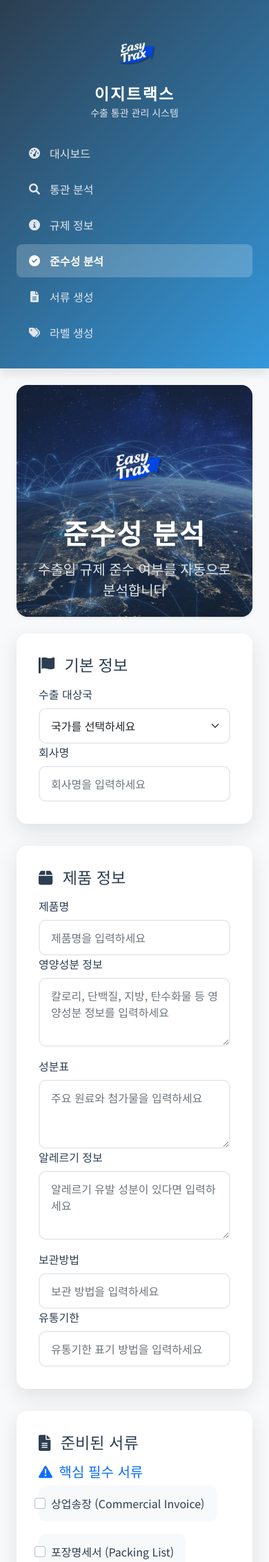
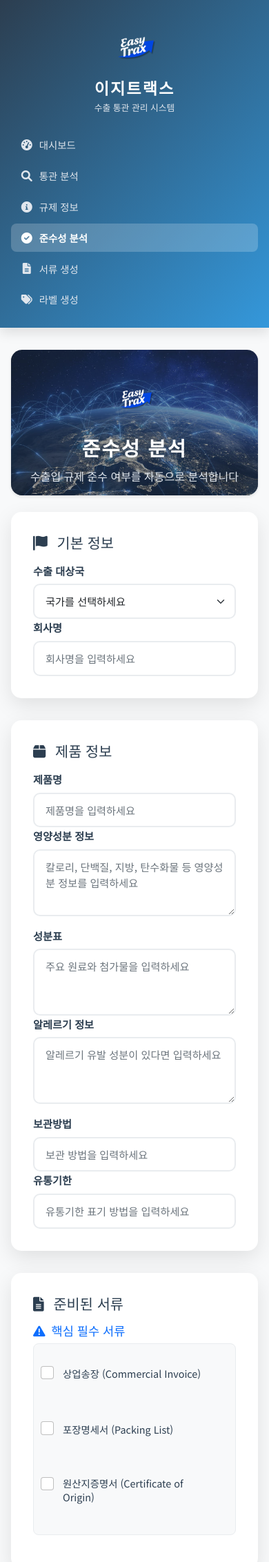
Before and after one commit to yangjiho909/Easytrax, a Flask app: template templates/compliance_analysis.html in a window 390 px wide. Shown: the top 2264 px of the page at 69% size. Run offline with Flask 3, Linux system fonts and the light colour scheme; the template is opened without the code that fills it, so the values that code supplies are empty.

Commit message:
모바일 환경에서 준수성 분석탭 UX/UI 개선 - 반응형 CSS 추가 및 터치 친화적 인터페이스 구현

```diff
--- a/templates/compliance_analysis.html
+++ b/templates/compliance_analysis.html
@@ -148,14 +148,195 @@
                 width: 100%;
                 height: auto;
                 position: relative;
+                padding: 1rem;
+                margin-bottom: 1rem;
             }
 
             .main-content {
                 margin-left: 0;
+                padding: 1rem;
             }
 
             .dashboard-container {
                 flex-direction: column;
+            }
+
+            .header {
+                min-height: 150px;
+                padding: 1.5rem 1rem 1rem 1rem;
+            }
+
+            .header-title {
+                font-size: 1.8rem;
+            }
+
+            .header-desc {
+                font-size: 1rem;
+            }
+
+            .header-logo {
+                width: 80px;
+            }
+
+            .form-section {
+                padding: 1.5rem;
+                margin-bottom: 1.5rem;
+                border-radius: 12px;
+            }
+
+            .form-section h3 {
+                font-size: 1.3rem;
+                margin-bottom: 1rem;
+                color: var(--primary-color);
+            }
+
+            .form-section h5 {
+                font-size: 1.1rem;
+                margin-bottom: 0.8rem;
+            }
+
+            .form-control, .form-select {
+                padding: 0.6rem 0.8rem;
+                font-size: 0.95rem;
+            }
+
+            .btn-analyze {
+                width: 100%;
+                padding: 1rem 2rem;
+                font-size: 1.1rem;
+                border-radius: 50px;
+                font-weight: 600;
+                box-shadow: 0 4px 15px rgba(52, 152, 219, 0.3);
+            }
+
+            .btn-outline-primary, .btn-outline-info {
+                padding: 0.5rem 1rem;
+                font-size: 0.9rem;
+                border-radius: 20px;
+            }
+
+            .result-card {
+                padding: 1.5rem;
+                border-radius: 12px;
+            }
+
+            .score-circle {
+                width: 100px;
+                height: 100px;
+                font-size: 1.5rem;
+                margin-bottom: 1rem;
+            }
+
+            .loading {
+                padding: 2rem 1rem;
+                text-align: center;
+            }
+
+            .loading p {
+                font-size: 1rem;
+                margin-top: 1rem;
+                color: var(--text-secondary);
+            }
+
+            .nav-link {
+                padding: 0.6rem 0.8rem;
+                font-size: 0.9rem;
+            }
+
+            .nav-icon {
+                font-size: 1rem;
+                margin-right: 0.5rem;
+            }
+
+            /* 모바일에서 체크박스 그룹 개선 */
+            .checkbox-group {
+                max-height: 300px;
+                overflow-y: auto;
+                border: 1px solid #e9ecef;
+                border-radius: 8px;
+                padding: 1rem;
+                background: #f8f9fa;
+            }
+
+            .form-check {
+                margin-bottom: 0.8rem;
+                padding: 0.5rem;
+                border-radius: 6px;
+                transition: background-color 0.2s ease;
+            }
+
+            .form-check:hover {
+                background-color: #e9ecef;
+            }
+
+            .form-check-input {
+                width: 1.2rem;
+                height: 1.2rem;
+                margin-top: 0.1rem;
+            }
+
+            .form-check-label {
+                font-size: 0.9rem;
+                line-height: 1.4;
+                padding-left: 0.5rem;
+                cursor: pointer;
+            }
+
+            /* 모바일에서 텍스트 영역 크기 조정 */
+            textarea.form-control {
+                min-height: 80px;
+            }
+
+            /* 모바일에서 알림 메시지 개선 */
+            .alert {
+                padding: 0.75rem;
+                font-size: 0.9rem;
+                line-height: 1.4;
+                border-radius: 8px;
+                margin-bottom: 1rem;
+            }
+
+            /* 모바일에서 제안 아이템 개선 */
+            .suggestion-item {
+                padding: 0.75rem;
+                font-size: 0.9rem;
+                line-height: 1.4;
+                border-radius: 8px;
+                margin-bottom: 0.75rem;
+            }
+
+            /* 모바일에서 텍스트 크기 조정 */
+            .text-muted {
+                font-size: 0.85rem;
+            }
+
+            small.text-muted {
+                font-size: 0.8rem;
+                line-height: 1.3;
+            }
+
+            /* 모바일에서 폼 라벨 개선 */
+            .form-label {
+                font-weight: 600;
+                font-size: 0.95rem;
+                margin-bottom: 0.5rem;
+                color: var(--primary-color);
+            }
+        }
+
+        /* 태블릿 반응형 */
+        @media (min-width: 769px) and (max-width: 1024px) {
+            .sidebar {
+                width: 250px;
+            }
+
+            .main-content {
+                margin-left: 250px;
+                padding: 1.5rem;
+            }
+
+            .form-section {
+                padding: 1.5rem;
             }
         }
 
```
